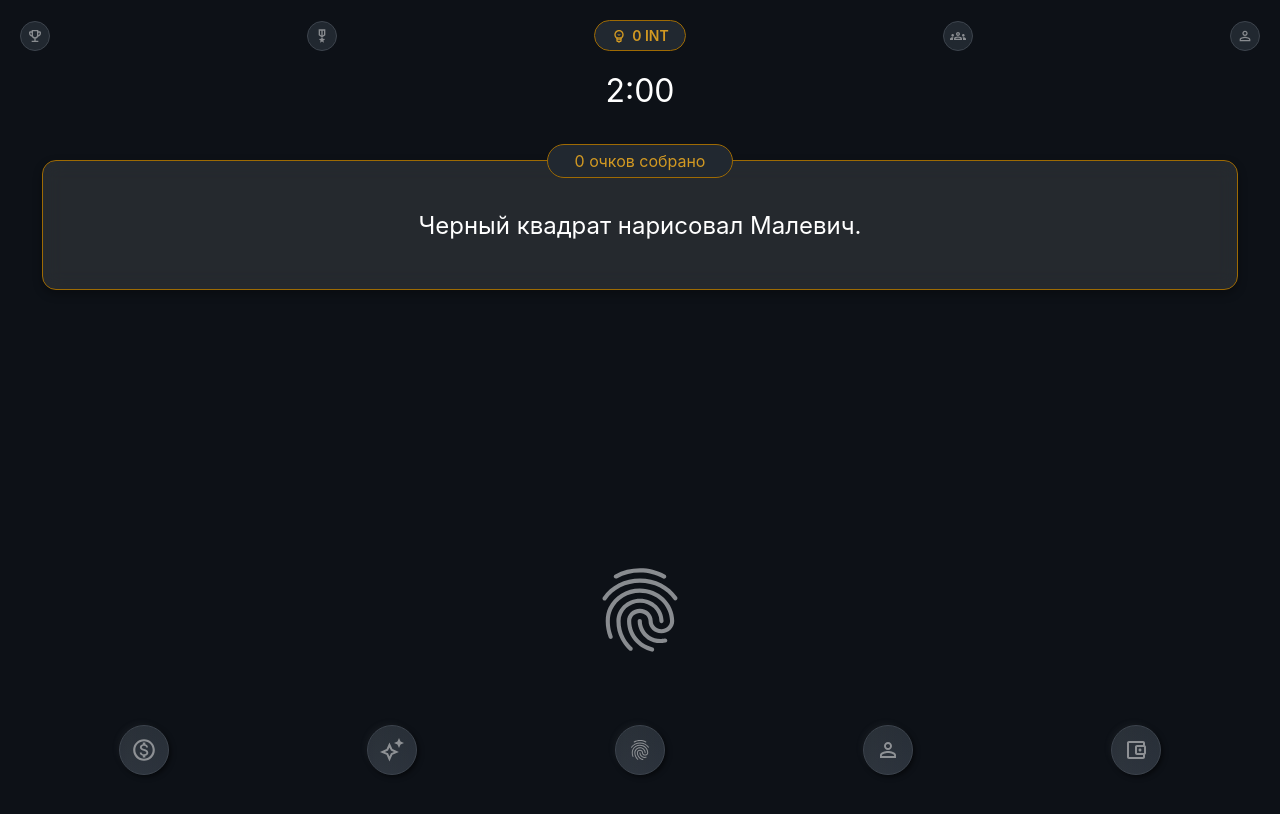
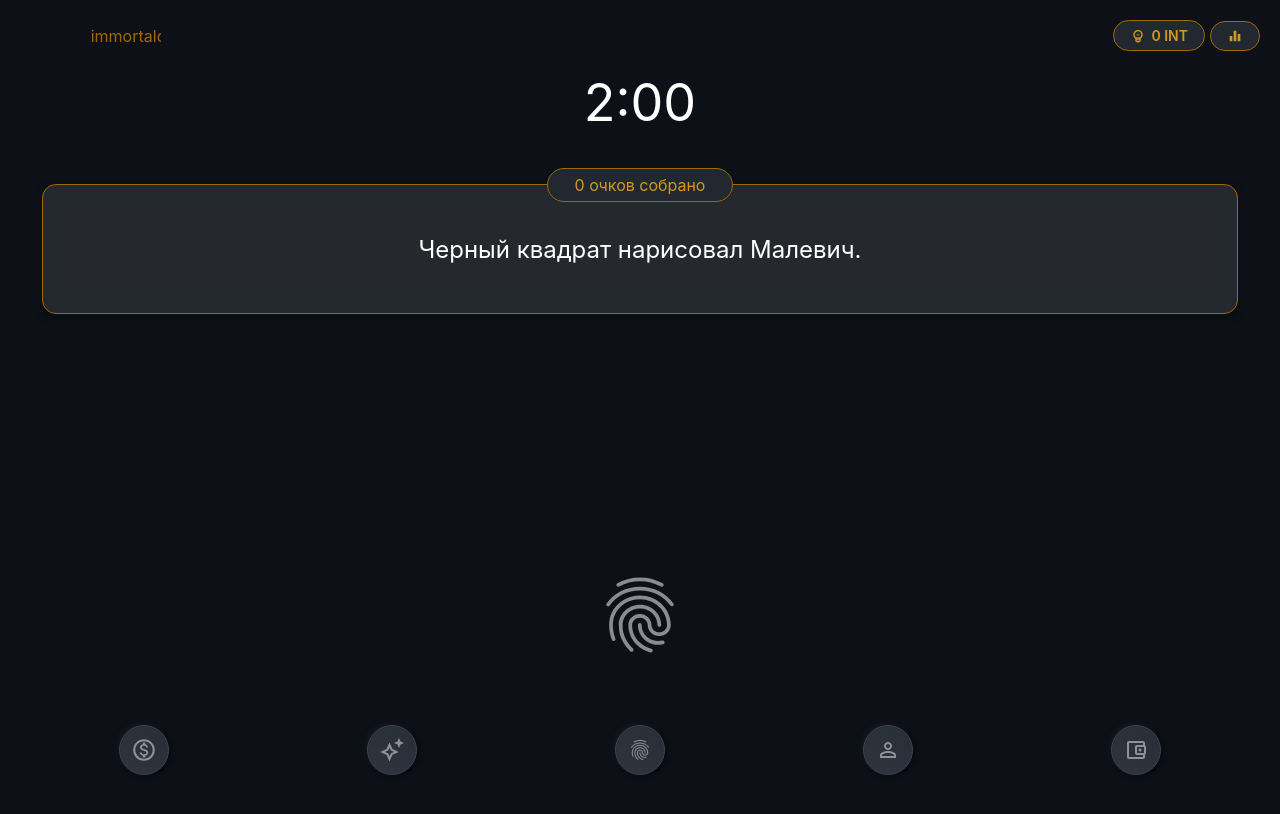
Before and after one commit to woodsmokeheart/alteriat, a React (Create React App) app: page / in a window 1280 px wide. Shown: the top 814 px of the page. Built offline with nearby package versions, Linux system fonts and the light colour scheme; a web font is replaced by a local one.

Commit message:
added format score and uusername in header

```diff
--- a/package.json
+++ b/package.json
@@ -11,6 +11,7 @@
     "@types/node": "^22.7.4",
     "@types/react": "^18.3.11",
     "@types/react-dom": "^18.3.0",
+    "classnames": "^2.5.1",
     "react": "^18.3.1",
     "react-dom": "^18.3.1",
     "react-loader-spinner": "^6.1.6",
--- a/src/Pages/FarmPage/FarmPage.module.css
+++ b/src/Pages/FarmPage/FarmPage.module.css
@@ -12,7 +12,7 @@
 }
 
 .timer {
-  font-size: 32px;
+  font-size: 52px;
   color: white;
   margin-bottom: 20px;
 }
@@ -136,8 +136,8 @@
   color: #898c90;
   display: flex;
   justify-content: center;
-  width: 100px;
-  height: 100px;
+  width: 90px;
+  height: 90px;
   border-radius: 100px;
   -webkit-border-radius: 100px;
   -moz-border-radius: 100px;
@@ -148,8 +148,8 @@
 .fingerprint.active::before {
   content: "";
   position: absolute;
-  width: 100px;
-  height: 100px;
+  width: 90px;
+  height: 90px;
   border-radius: 50%;
   top: 50%;
   left: 50%;
--- a/src/Pages/FarmPage/FarmPage.tsx
+++ b/src/Pages/FarmPage/FarmPage.tsx
@@ -144,7 +144,7 @@ export const FarmPage = () => {
                   onTouchStart={handlePressStart}
                   onTouchEnd={handlePressEnd}
                 >
-                  <IconFingerprint width={100} height={100} />
+                  <IconFingerprint width={90} height={90} />
                 </button>
               )}
             </div>
--- /dev/null
+++ b/src/assets/svg/IconEqualizer.tsx
@@ -0,0 +1,23 @@
+import React, { SVGProps } from "react";
+
+export const IconEqualizer = ({
+  width = "26",
+  height = "26",
+  ...restProps
+}: SVGProps<SVGSVGElement>) => {
+  return (
+    <svg
+      {...restProps}
+      width={width}
+      height={height}
+      viewBox="0 0 24 24"
+      fill="currentColor"
+      xmlns="http://www.w3.org/2000/svg"
+    >
+      <path
+        d="M10 20H14V4H10V20ZM4 20H8V12H4V20ZM16 9V20H20V9H16Z"
+        fill="currentColor"
+      />
+    </svg>
+  );
+};
--- a/src/components/HeaderFarm/HeaderFarm.module.css
+++ b/src/components/HeaderFarm/HeaderFarm.module.css
@@ -3,6 +3,54 @@
   align-items: center;
   justify-content: space-between;
   margin: 20px;
+}
+
+.username {
+  font-size: 16px;
+  color: #9e6a03;
+  overflow: hidden;
+  white-space: nowrap;
+  width: 140;
+  box-sizing: border-box;
+  position: relative;
+}
+
+.username::before,
+.username::after {
+  content: "";
+  position: absolute;
+  top: 0;
+  height: 100%;
+  background: linear-gradient(to right, #000, rgba(0, 0, 0, 0));
+  z-index: 1;
+}
+
+.username::before {
+  left: 0;
+}
+
+.username::after {
+  right: 0;
+  transform: rotate(180deg);
+}
+
+.username span {
+  display: inline-block;
+  animation: scroll 10s linear infinite;
+}
+
+@keyframes scroll {
+  0% {
+    transform: translateX(100%);
+  }
+  100% {
+    transform: translateX(-100%);
+  }
+}
+
+.button_container {
+  display: flex;
+  align-items: center;
 }
 
 .button {
@@ -40,6 +88,10 @@
   padding: 6px 16px;
 }
 
+.tops {
+  margin-left: 5px;
+}
+
 .score {
   color: #d29922;
   margin-left: 5px;
--- a/src/components/HeaderFarm/HeaderFarm.tsx
+++ b/src/components/HeaderFarm/HeaderFarm.tsx
@@ -1,36 +1,39 @@
 import React from "react";
-import { IconEvents } from "assets/svg/IconEvents";
-import { IconPersone } from "assets/svg/IconPersone";
-import { IconGroups } from "assets/svg/IconGroups";
-import { IconMilitaryTech } from "assets/svg/IconMilitaryTech";
 import { IconEmojiObjects } from "assets/svg/IconEmojiObjects";
 import css from "./HeaderFarm.module.css";
 import { useCreateFarmStore } from "components/store/farmStore";
+import { IconEqualizer } from "assets/svg/IconEqualizer";
+import cn from "classnames";
 
 export const HeaderFarm = () => {
   const { accountScore } = useCreateFarmStore();
+
+  const formatScore = (score: number) => {
+    if (score < 1000) {
+      return score;
+    } else if (score < 1000000) {
+      return (score / 1000).toFixed(score % 1000 >= 100 ? 1 : 0) + "K";
+    } else {
+      return (
+        (score / 1000000).toFixed(score % 1000000 >= 100000 ? 1 : 0) + "KK"
+      );
+    }
+  };
+
   return (
     <div className={css.wrapper}>
-      {/* рейтинги */}
-      <button className={css.button}>
-        <IconEvents width={16} height={16} />
-      </button>
-      {/* ачивки */}
-      <button className={css.button}>
-        <IconMilitaryTech width={16} height={16} />
-      </button>
-      <div className={css.containerScore}>
-        <IconEmojiObjects width={16} height={16} />
-        <div className={css.score}>{accountScore} INT</div>
+      <div className={css.username}>
+        <span>immortaldeveloper</span>
       </div>
-      {/* реферы */}
-      <button className={css.button}>
-        <IconGroups width={16} height={16} />
-      </button>
-      {/* профиль */}
-      <button className={css.button}>
-        <IconPersone width={16} height={16} />
-      </button>
+      <div className={css.button_container}>
+        <div className={css.containerScore}>
+          <IconEmojiObjects width={16} height={16} />
+          <div className={css.score}>{formatScore(accountScore)} INT</div>
+        </div>
+        <button className={cn(css.containerScore, css.tops)}>
+          <IconEqualizer width={16} height={16} />
+        </button>
+      </div>
     </div>
   );
 };
```
Also changed, not shown: 1 other file (tests, documents, lock files or other folders).
